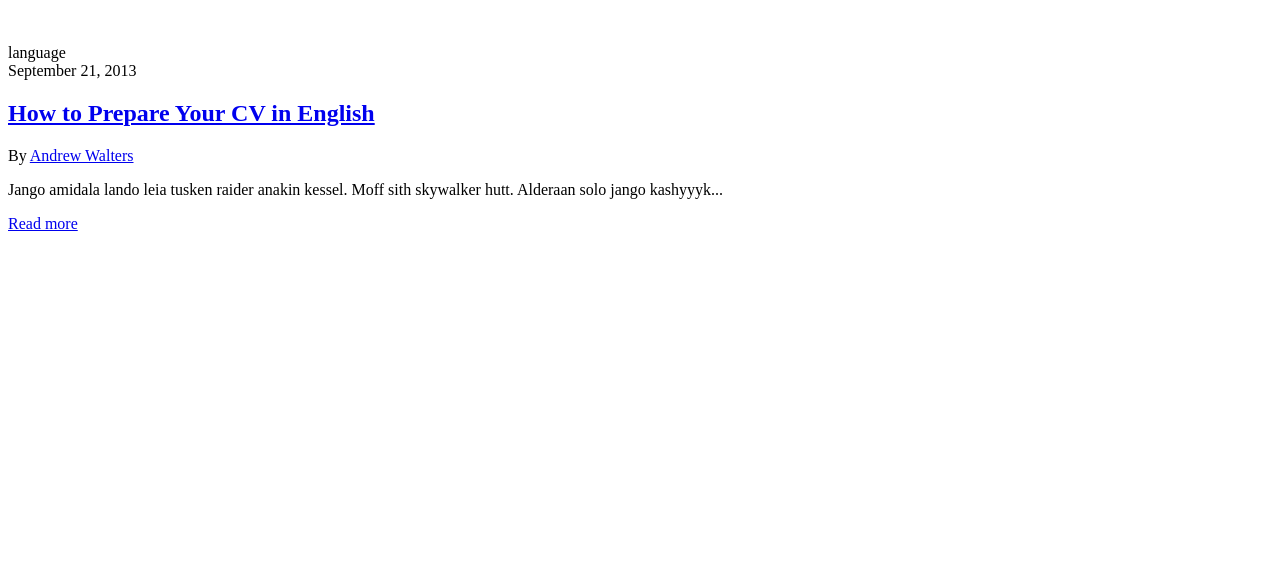
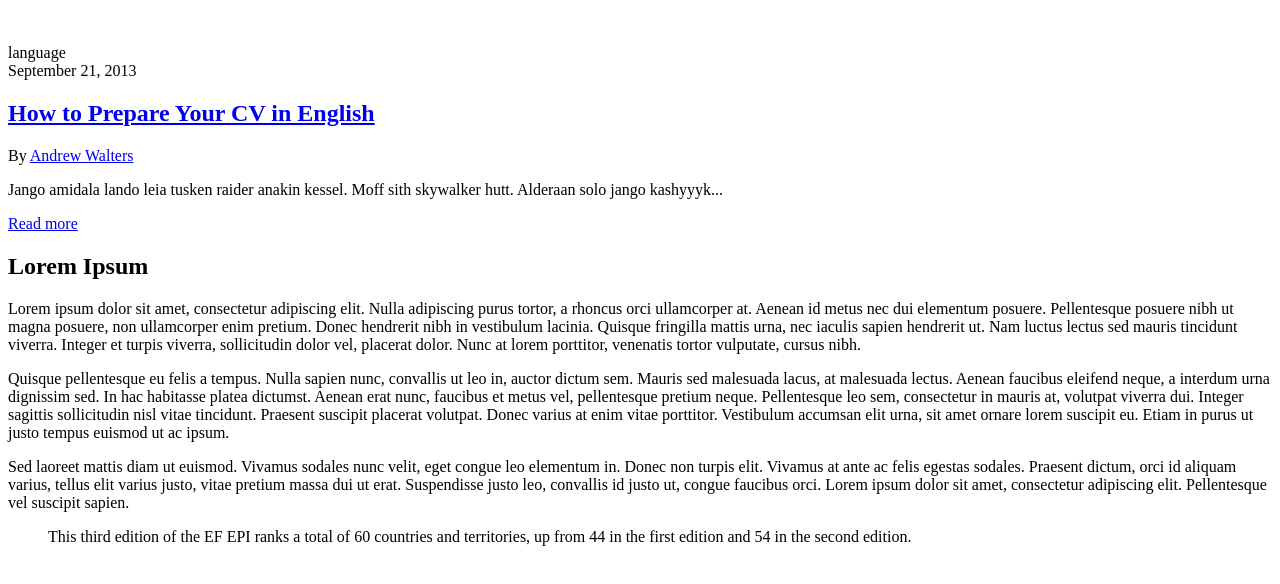
Before and after one commit to finnbuga/ef, a plain HTML site: page index.html in a window 1280 px wide. Drawn offline with Linux system fonts and the light colour scheme.

Commit message:
Add the main article

```diff
--- a/index.html
+++ b/index.html
@@ -29,6 +29,15 @@
         </article>
 
         <article id="main">
+            <h1>Lorem Ipsum</h1>
+            <p>Lorem ipsum dolor sit amet, consectetur adipiscing elit. Nulla adipiscing purus tortor, a rhoncus orci ullamcorper at. Aenean id metus nec dui elementum posuere. Pellentesque posuere nibh ut magna posuere, non ullamcorper enim pretium. Donec hendrerit nibh in vestibulum lacinia. Quisque fringilla mattis urna, nec iaculis sapien hendrerit ut. Nam luctus lectus sed mauris tincidunt viverra. Integer et turpis viverra, sollicitudin dolor vel, placerat dolor. Nunc at lorem porttitor, venenatis tortor vulputate, cursus nibh.</p>
+            <p>Quisque pellentesque eu felis a tempus. Nulla sapien nunc, convallis ut leo in, auctor dictum sem. Mauris sed malesuada lacus, at malesuada lectus. Aenean faucibus eleifend neque, a interdum urna dignissim sed. In hac habitasse platea dictumst. Aenean erat nunc, faucibus et metus vel, pellentesque pretium neque. Pellentesque leo sem, consectetur in mauris at, volutpat viverra dui. Integer sagittis sollicitudin nisl vitae tincidunt. Praesent suscipit placerat volutpat. Donec varius at enim vitae porttitor. Vestibulum accumsan elit urna, sit amet ornare lorem suscipit eu. Etiam in purus ut justo tempus euismod ut ac ipsum.</p>
+            <p>Sed laoreet mattis diam ut euismod. Vivamus sodales nunc velit, eget congue leo elementum in. Donec non turpis elit. Vivamus at ante ac felis egestas sodales. Praesent dictum, orci id aliquam varius, tellus elit varius justo, vitae pretium massa dui ut erat. Suspendisse justo leo, convallis id justo ut, congue faucibus orci. Lorem ipsum dolor sit amet, consectetur adipiscing elit. Pellentesque vel suscipit sapien.</p>
+            <aside>
+                <blockquote>
+                    <p>This third edition of the EF EPI ranks a total of 60 countries and territories, up from 44 in the first edition and 54 in the second edition.</p>
+                </blockquote>
+            </aside>
         </section>
 
         <section id="call-to-action">
```
